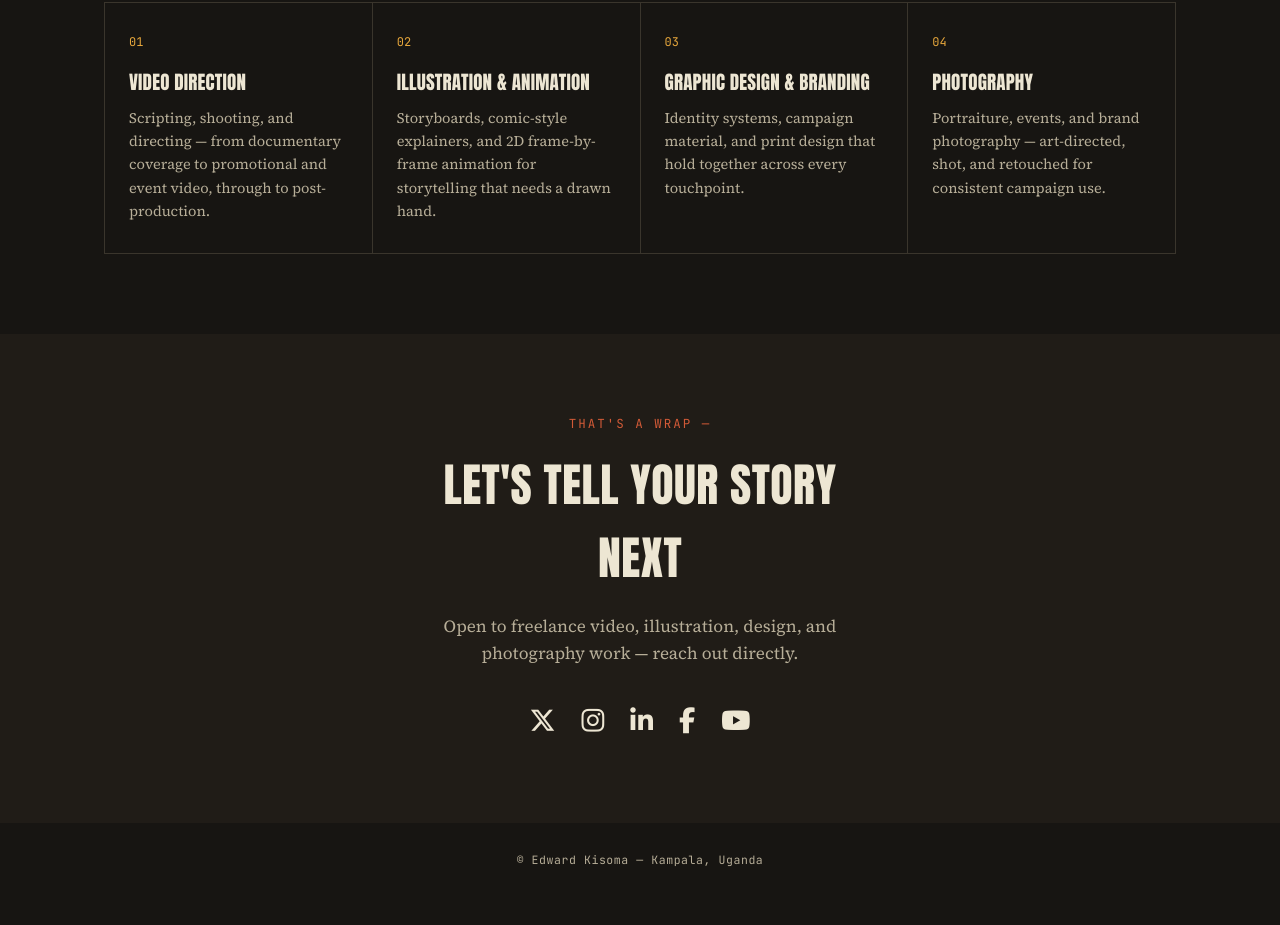
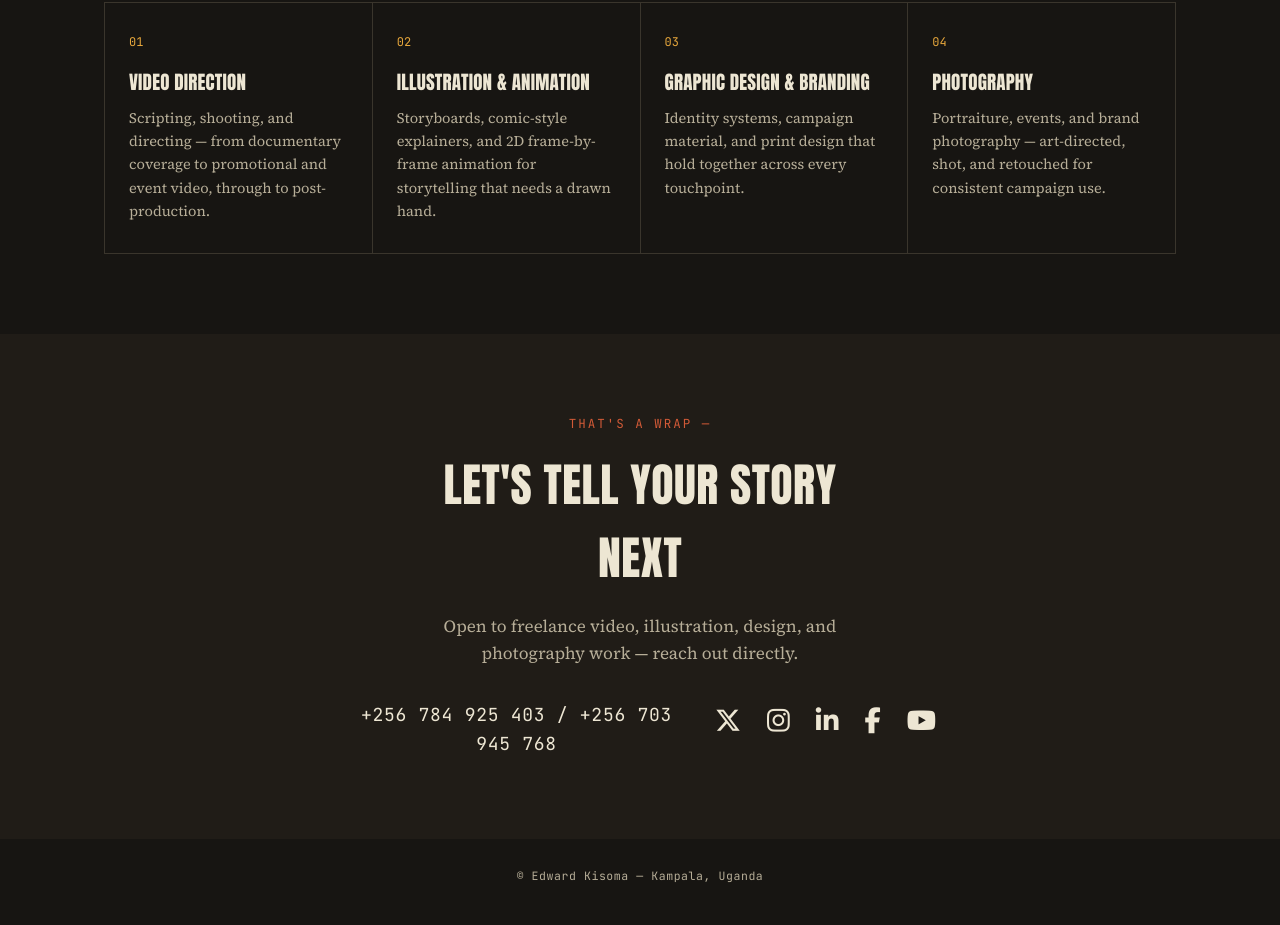
Before and after one commit to edkisoma-256/ed.kisoma_portfolio, a plain HTML site: page index.html in a window 1280 px wide. Shown: the part 5174-6099 px from the top of the page. Drawn offline with Linux system fonts and the light colour scheme.

Commit message:
Update index.html

```diff
--- a/index.html
+++ b/index.html
@@ -815,7 +815,9 @@
       <p class="lede reveal">Open to freelance video, illustration, design, and photography work — reach out directly.</p>
       <div class="contact-links reveal">
         <div class="contact-socials">
-
+           <div class="contact-phone">
+        +256 784 925 403 / +256 703 945 768
+    </div>
     <a href="https://x.com/EdwardKisoma"
        target="_blank"
        rel="noopener noreferrer"
```
